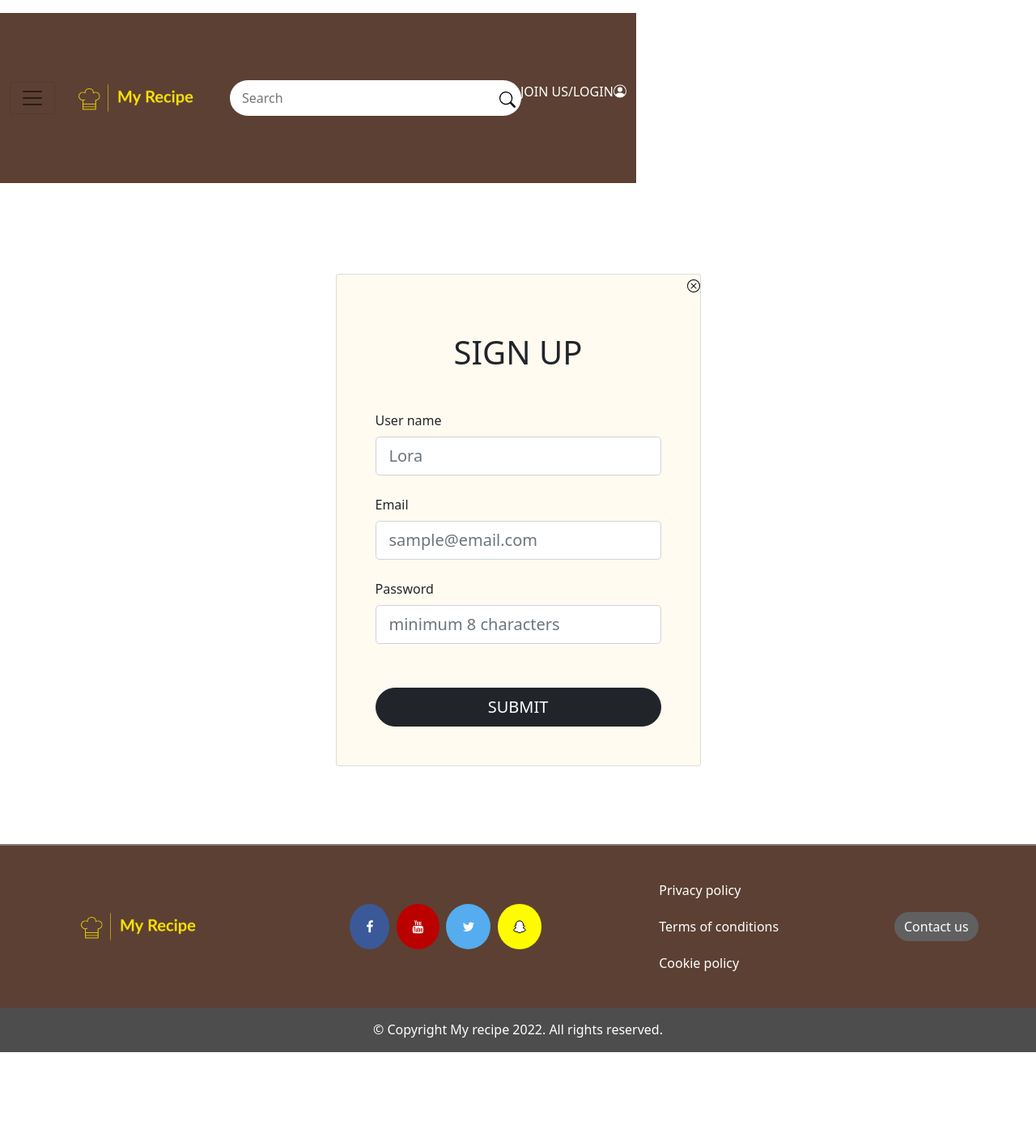
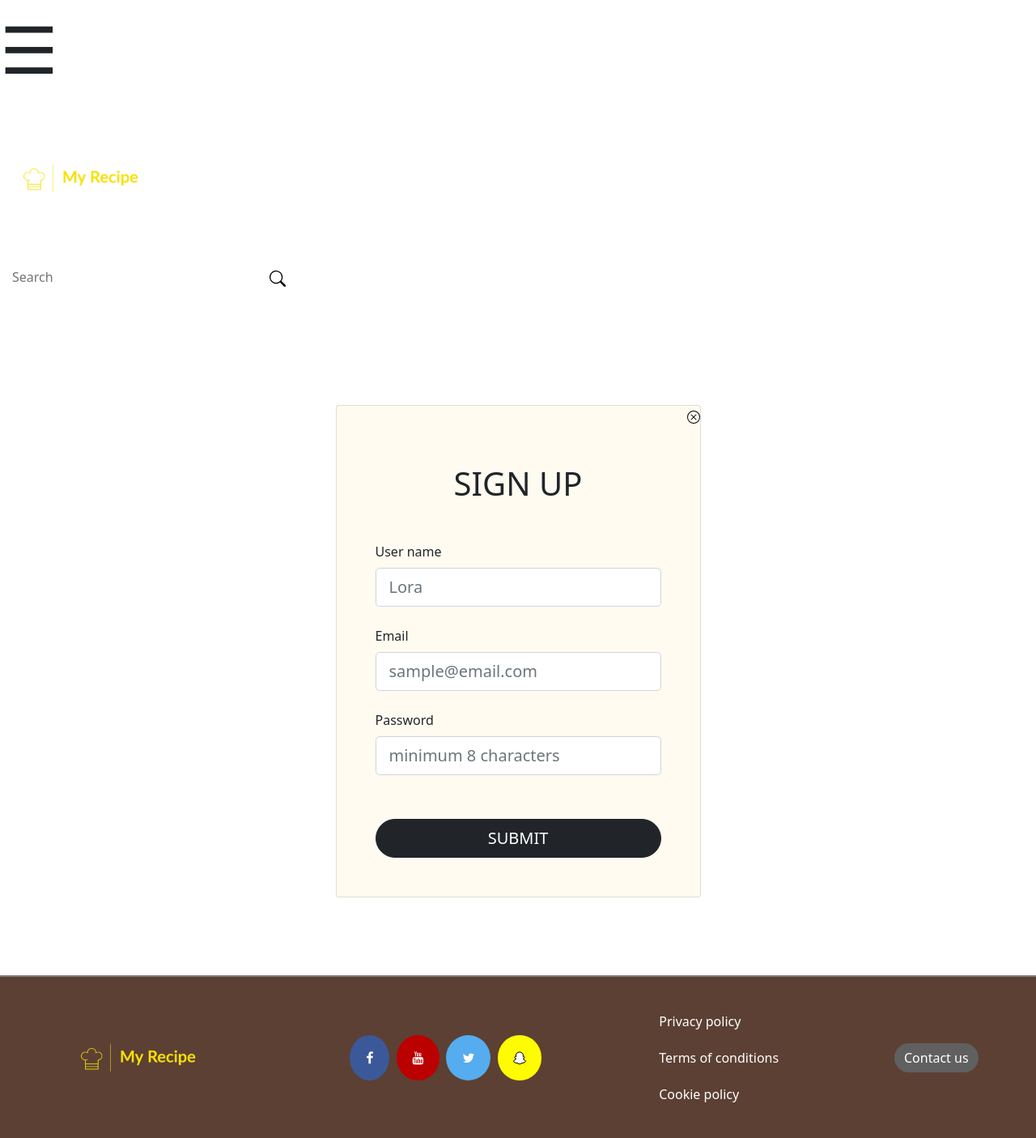
Before and after one commit to SherryTt/recipe-web, a PHP site: page /register.php in a window 1280 px wide. Shown: the top 1405 px of the page at 81% size. Before the commit the page ends 1299 px from the top, so only its background shows below. Run offline with PHP 8.4, Linux system fonts and the light colour scheme.

Commit message:
fix humberger menu and side bar

```diff
--- a/www/templates/partials/navigation.twig
+++ b/www/templates/partials/navigation.twig
@@ -1,50 +1,67 @@
 <!--Main-Nav-->
-<header class="navbar">
-    <nav class="navbar navbar-light bg-brown">
-      <div class="container-fluid">
 
-        <!-- hamburger menu -->
-        <button class="navbar-toggler" type="button" data-bs-toggle="collapse" data-bs-target="#collapsibleNavbar">
-          <span class="navbar-toggler-icon"></span>
-        </button>
-        <div class="collapse navbar-collapse" id="collapsibleNavbar">
-          <ul class="navbar-nav">
-            <li class="nav-item">
-              <a class="nav-link" href="#">Link</a>
-              <p>/</p>
-            </li>
-            <li class="nav-item">
-              <a class="nav-link" href="#">Link</a>
-            </li>
-            <li class="nav-item">
-              <a class="nav-link" href="#">Link</a>
-            </li>
-          </ul>
+  <!--<nav class="navbar navbar-light bg-brown">-->
+  <div class="container-fluid-nav">
+
+    <!-- humberger menu with side nav -->
+      <div id="mySidenav" class="sidenav">
+        <a href="javascript:void(0)" class="closebtn" onclick="closeNav()">&times;</a>
+        <a href="#">Popular Menu</a>
+        <a href="#">Top Rated</a>
+        <a href="#">Vegetable</a>
+        <a href="#">Protein</a>
+        <a href="#">Seafood</a>
+        <a href="#">Others</a>
+
+      </div>
+        <span style="font-size:80px;cursor:pointer" onclick="openNav()">&#9776;</span>
+
+
+
+      <script>
+        /* Set the width of the side navigation to 250px and the left margin of the page content to 250px and add a black background color to body */
+        function openNav() {
+        document.getElementById("mySidenav").style.width = "250px";
+        document.getElementById("main").style.marginLeft = "250px";
+        document.body.style.backgroundColor = "rgba(0,0,0,0.4)";
+        }
+
+        /* Set the width of the side navigation to 0 and the left margin of the page content to 0, and the background color of body to white */
+        function closeNav() {
+        document.getElementById("mySidenav").style.width = "0";
+        document.getElementById("main").style.marginLeft = "0";
+        document.body.style.backgroundColor = "white";
+        }
+      </script>
+
+
+
+    <!-- logo -->
+    <div class="logo1">
+      <a class="logoimg" href="../../home.php">
+      <img src="../templates/images/logo.png" width="200" height="200" alt=""></a>
     </div>
 
 
-    <!-- logo -->
-      <a class="navbar-brand" href="../templates/home.twig">
-      <img src="../images/logo.png" width="200" height="200" alt=""></a>
-
-
     <!-- search bar/login -->
-
+    <div class="search1">
       <form action="/" method="GET" class="form">
         <input type="search" placeholder="Search" class="search-field" />
         <button type="submit" class="search-button">
-              <img src="../images/search.svg">
+        <img src="../templates/images/search.svg">
         </button>
       </form>
+    </div>
+
+    <!-- login/signup -->
     <div class="nav-item1">
-        <a class="item" id="signup" href="../register.twig">JOIN US</a>
+      <a class="item" id="signup" href="../../login.php">JOIN US</a>
       <p class="item">/</p>
-        <a class="item" id="login" href="../login.twig">LOGIN</a>
+      <a class="item" id="login" href="../../register.php">LOGIN</a>
       <svg class="item" id="account" xmlns="http://www.w3.org/2000/svg" width="16" height="16" fill="currentColor" class="bi bi-person-circle" viewBox="0 0 16 16">
       <path d="M11 6a3 3 0 1 1-6 0 3 3 0 0 1 6 0z"/>
       <path fill-rule="evenodd" d="M0 8a8 8 0 1 1 16 0A8 8 0 0 1 0 8zm8-7a7 7 0 0 0-5.468 11.37C3.242 11.226 4.805 10 8 10s4.757 1.225 5.468 2.37A7 7 0 0 0 8 1z"/>
       </svg>
     </div>
+
   </div>
-  </nav>
-  </header>
```
Lines whose indentation alone changed are shown as unchanged.
